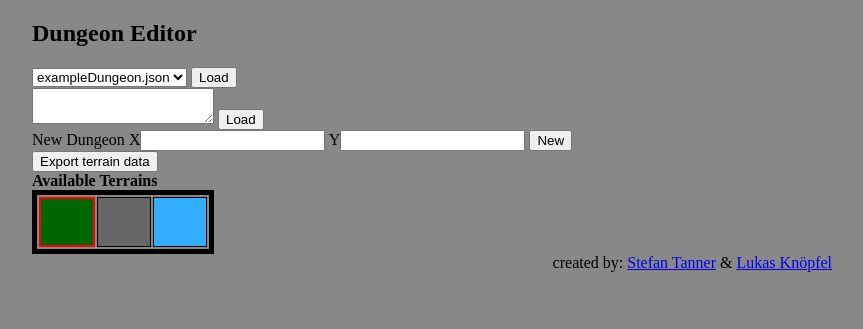
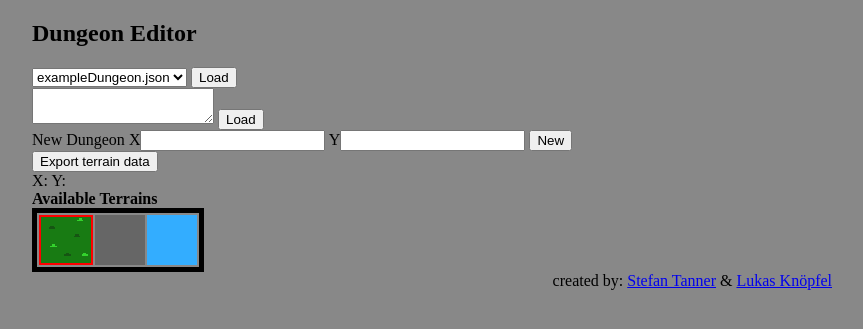
Before and after one commit to shylux/TheLegendOfROOT, a PHP site: page /editor.php in a window 1280 px wide. Shown: the part 189-518 px from the top of the page, without its empty margins (208-1071 px from the left). Run offline with PHP 8.4, Linux system fonts and the light colour scheme.

Commit message:
Added first sprites. Prepare for game communication.

```diff
--- a/editor.php
+++ b/editor.php
@@ -25,6 +25,10 @@
     <input type="submit" value="Export terrain data" onclick="javascript:exportTerrain();" />
   </div>
   <div id="game-container" class="game-tile"></div>
+  <div id="position">
+    <span>X: <code id="pos-x"></code></span>
+    <span>Y: <code id="pos-y"></code></span>
+  </div>
   <div id="terrain-select" class="game-tile">
     <div><b>Available Terrains</b></div>
     <table>
@@ -61,6 +65,8 @@ $(function() {
     $(this).addClass('selected');
   });
   $('#game-container').on('mousedown mousemove', 'td', function(e) {
+    $('#pos-x').text($(this).attr('data-x'));
+    $('#pos-y').text($(this).attr('data-y'));
     if (e.buttons == 1) // left mouse button down
       $(this).attr('data-terr', $('#terrain-select td.selected').attr('data-terr'));
   });
--- a/game.php
+++ b/game.php
@@ -17,6 +17,7 @@ if (require_params("id")):
 
 <script type="text/javascript">
 TLOR.setup($('#game-container'), <?=json_encode($game)?>, {});
+TLOR.play();
 </script>
 
 
--- a/static/css/style.css
+++ b/static/css/style.css
@@ -29,13 +29,23 @@ footer #authors {
 .game-tile table {
   width: 100%; }
   .game-tile table td {
-    border: 1px solid black; }
+    padding: 0;
+    background-size: 100% 100%;
+    image-rendering: pixelated; }
     .game-tile table td[data-terr="0"] {
-      background-color: #060; }
+      background-color: #060;
+      background-image: url(/static/img/sprites/grass.png); }
     .game-tile table td[data-terr="1"] {
       background-color: #666; }
     .game-tile table td[data-terr="2"] {
       background-color: #33ADFF; }
+    .game-tile table td.entrance {
+      background-color: black; }
+    .game-tile table td.exit {
+      background-image: none;
+      background-color: red; }
+    .game-tile table td.player {
+      background-image: url(/static/img/sprites/hero.png); }
 
 #terrain-select.game-tile table {
   width: inherit;
--- a/static/css/style.scss
+++ b/static/css/style.scss
@@ -1,4 +1,5 @@
 $sitewidth: 800px;
+$spritedir: '/static/img/sprites';
 
 html, body {
   margin: 0;
@@ -42,15 +43,30 @@ footer #authors {
   table {
     width: 100%;
     td {
-      border: 1px solid black;
+      padding: 0;
+      background-size: 100% 100%;
+      image-rendering: pixelated;
+
       &[data-terr="0"] {
         background-color: #060;
+        background-image: url(#{$spritedir}/grass.png);
       }
       &[data-terr="1"] {
         background-color: #666;
       }
       &[data-terr="2"] {
         background-color: #33ADFF;
+      }
+
+      &.entrance {
+        background-color: black;
+      }
+      &.exit {
+        background-image: none;
+        background-color: red;
+      }
+      &.player {
+        background-image: url(#{$spritedir}/hero.png);
       }
     }
   }
```
Also changed, not shown: api.php (added, +7 -0 lines), dungeons/exampleDungeon.json (+4 -4 lines), static/js/game.js (+40 -3 lines), static/img/sprites/grass.png (added), static/img/sprites/hero.png (added), 1 other file.
